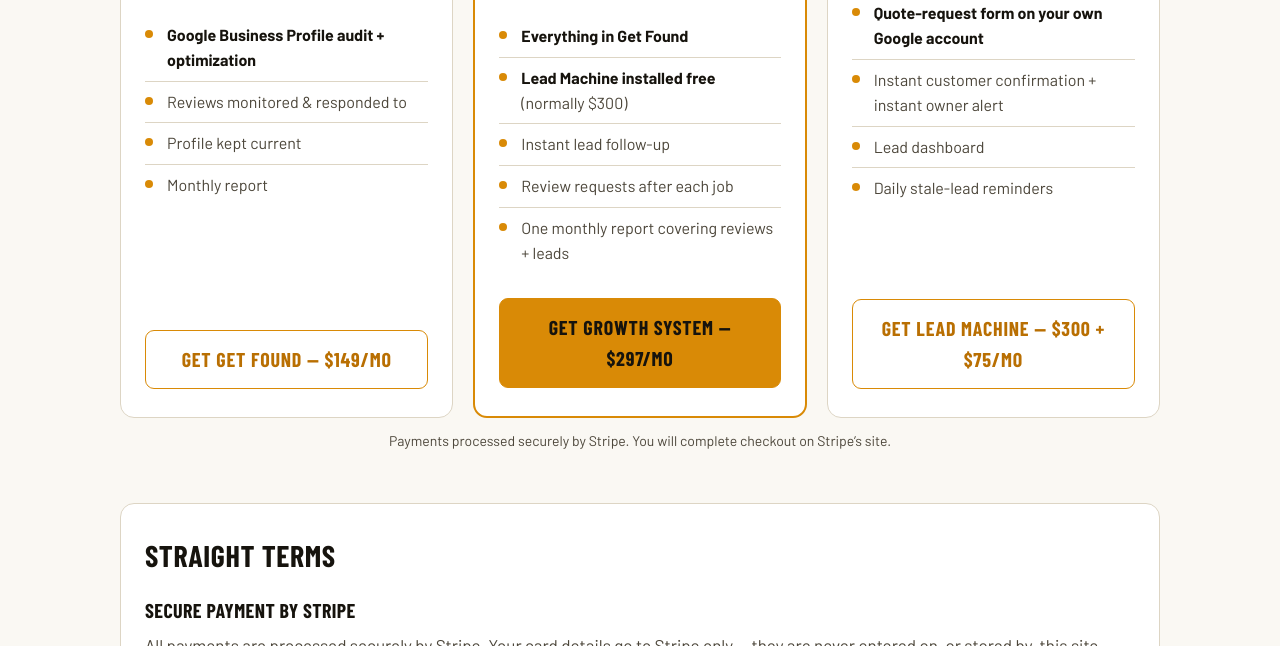
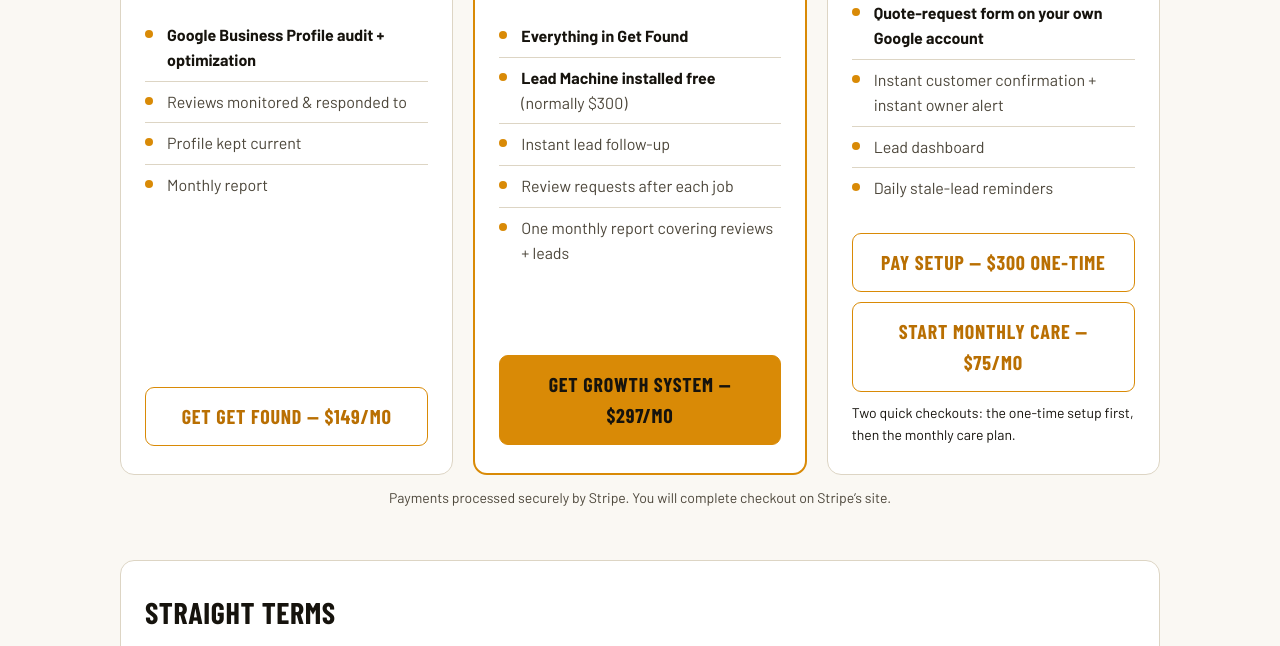
Before and after one commit to getfractal/signedjobs-pay, a plain HTML site: page index.html in a window 1280 px wide. Shown: the part 573-1219 px from the top of the page. Drawn offline with nearby package versions, Linux system fonts and the light colour scheme.

Commit message:
Lead Machine card -> two active links: setup 00 (2B209) + monthly care 5/mo (2B208); replaces deactivated combined link

```diff
--- a/index.html
+++ b/index.html
@@ -202,8 +202,10 @@ footer.site a{color:var(--ink-soft)}
             <li>Lead dashboard</li>
             <li>Daily stale-lead reminders</li>
           </ul>
-          <!-- STRIPE LINK: Lead Machine combined $300 setup + $75/mo — plink_1UQ8F8PUyI2hIgejT3AuPAfV, verified active 2026-10-21 -->
-          <a class="btn secondary" href="https://buy.stripe.com/28E8wRddcdFybRR0OH2B201">Get Lead Machine &mdash; $300 + $75/mo</a>
+          <!-- STRIPE LINKS: Lead Machine as two checkouts, both verified active 2026-10-21 — setup $300 one-time plink_1UT8l6PUyI2hIgejyC2gDQSu + monthly care $75/mo plink_1UT8kCPUyI2hIgejzwQbeGZT (old combined link 2B201 was deactivated when its product was archived) -->
+          <a class="btn secondary" href="https://buy.stripe.com/fZu3cxddc7ha7BB2WP2B209">Pay setup &mdash; $300 one-time</a>
+          <a class="btn secondary" href="https://buy.stripe.com/eVqaEZ5KK5924pp8h92B208" style="margin-top:10px;">Start monthly care &mdash; $75/mo</a>
+          <p style="margin-top:10px;font-size:14px;">Two quick checkouts: the one-time setup first, then the monthly care plan.</p>
         </article>
 
       </div>
```
